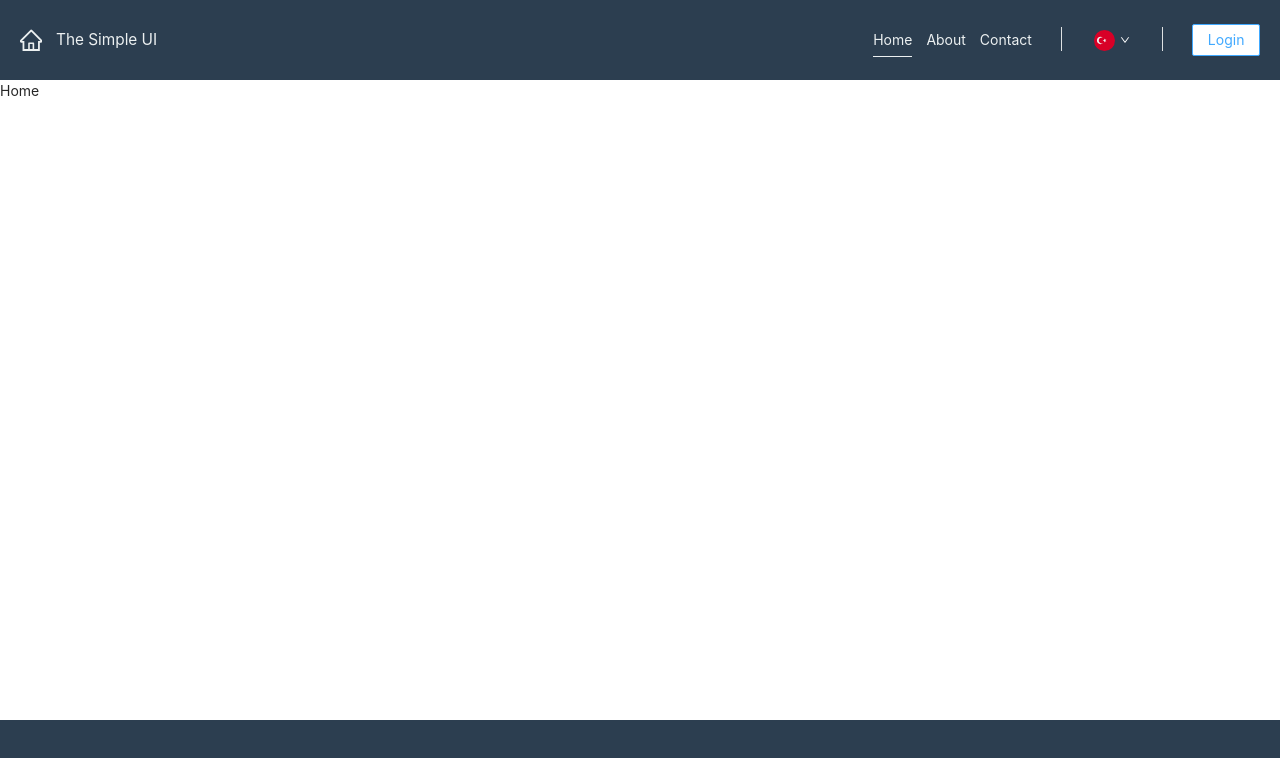
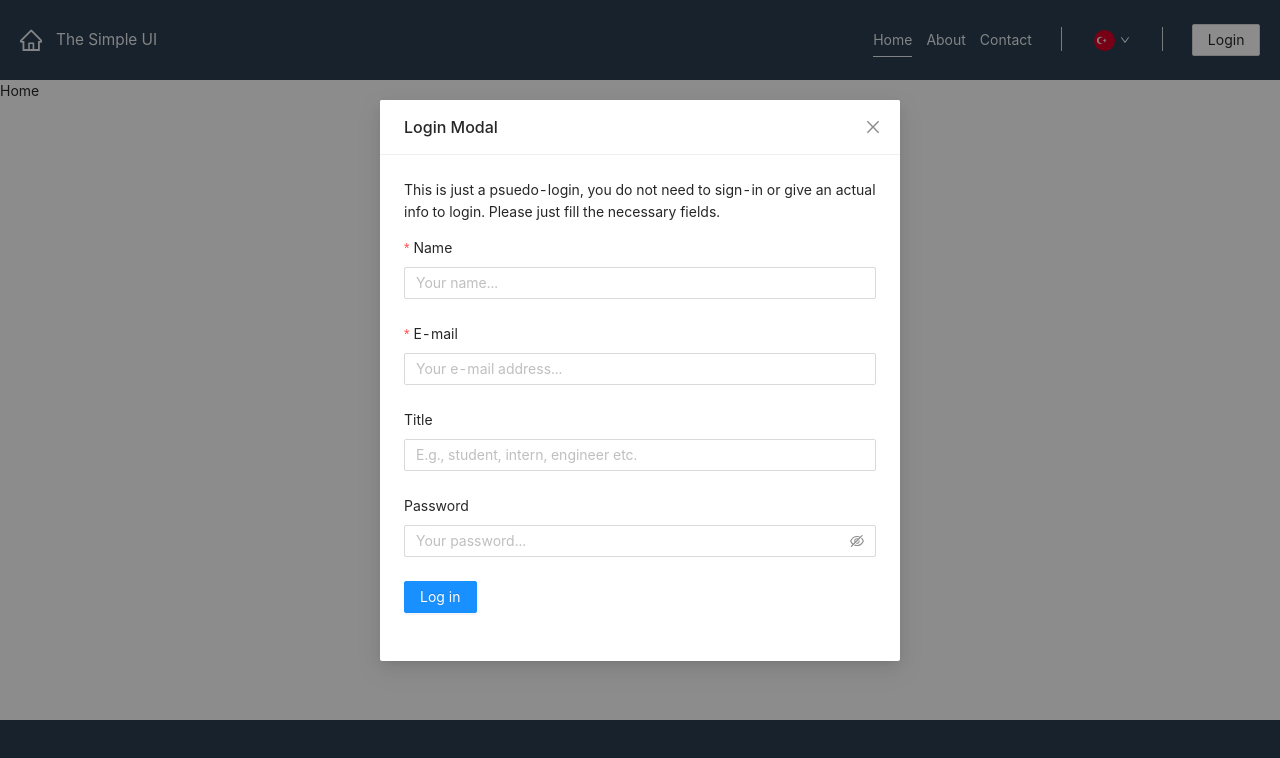
Before and after one commit to emrerdem1/simple-ui, a React (Create React App) app: page / in a window 1280 px wide. Both pictures are taken after a click on the button "Login". Shown: the top 758 px of the page. Built offline with nearby package versions, Linux system fonts and the light colour scheme.

Commit message:
Handle form modal fields

```diff
--- a/src/components/navigation/LoginView.tsx
+++ b/src/components/navigation/LoginView.tsx
@@ -1,8 +1,87 @@
 import { Button } from 'antd';
-import React from 'react';
+import Modal from 'antd/lib/modal/Modal';
+import React, { useState } from 'react';
+import { Form, Input } from 'antd';
+import { User } from '../../redux/types';
 
 const LoginView: React.FC = () => {
-  return <Button>Login</Button>;
+  const [isModalShown, setIsModalShown] = useState<boolean>(false);
+  const [form] = Form.useForm();
+
+  const handleLogin = (values: User) => {
+    console.log('Received values of form: ', values);
+  };
+
+  return (
+    <>
+      <Button onClick={() => setIsModalShown(true)}>Login</Button>
+      <Modal
+        title="Login Modal"
+        visible={isModalShown}
+        onCancel={() => setIsModalShown(false)}
+        footer={null}
+        forceRender
+      >
+        <p>
+          This is just a psuedo-login, you do not need to sign-in or give an
+          actual info to login. Please just fill the necessary fields.
+        </p>
+
+        <Form
+          form={form}
+          layout="vertical"
+          requiredMark={true}
+          onFinish={handleLogin}
+        >
+          <Form.Item
+            label="Name"
+            name="userName"
+            required
+            rules={[
+              {
+                required: true,
+                message: 'Please type your name!',
+              },
+            ]}
+          >
+            <Input placeholder="Your name..." />
+          </Form.Item>
+          <Form.Item
+            label="E-mail"
+            name="email"
+            required
+            rules={[
+              {
+                type: 'email',
+                message: 'The input is not valid E-mail!',
+              },
+              {
+                required: true,
+                message: 'Please input your E-mail!',
+              },
+            ]}
+          >
+            <Input placeholder="Your e-mail address..." />
+          </Form.Item>
+          <Form.Item label="Title" name="title">
+            <Input placeholder="E.g., student, intern, engineer etc." />
+          </Form.Item>
+          <Form.Item label="Password" name="password">
+            <Input.Password placeholder="Your password..." />
+          </Form.Item>
+          <Form.Item>
+            <Button
+              type="primary"
+              htmlType="submit"
+              className="login-form-button"
+            >
+              Log in
+            </Button>
+          </Form.Item>
+        </Form>
+      </Modal>
+    </>
+  );
 };
 
 export default LoginView;
--- a/src/components/navigation/PreferencesView.tsx
+++ b/src/components/navigation/PreferencesView.tsx
@@ -65,7 +65,8 @@ const MobileCollapseItem = styled.div`
 `;
 
 const PreferencesView: React.FC = () => {
-  const [isMobileMenuShown, setIsMobileMenuShown] = React.useState(false);
+  const [isMobileMenuShown, setIsMobileMenuShown] =
+    React.useState<boolean>(false);
 
   /*
    * Side menu could be left open while changing the orientation
```
Also changed, not shown: src/redux/types.ts (+4 -3 lines).
